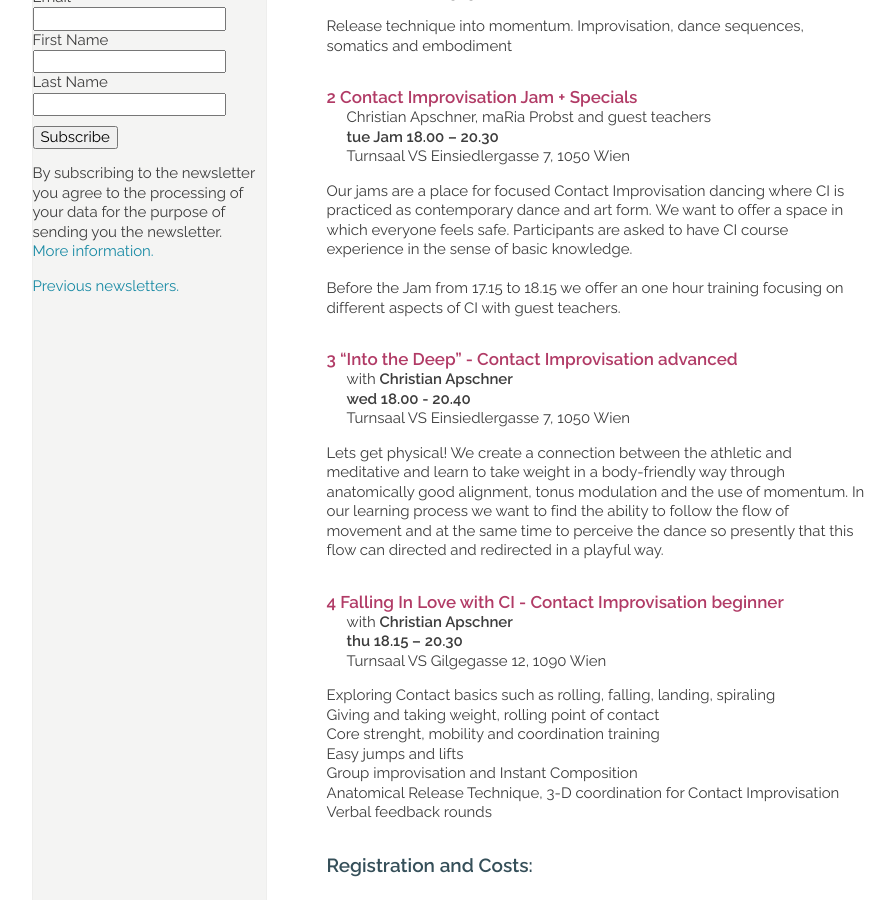
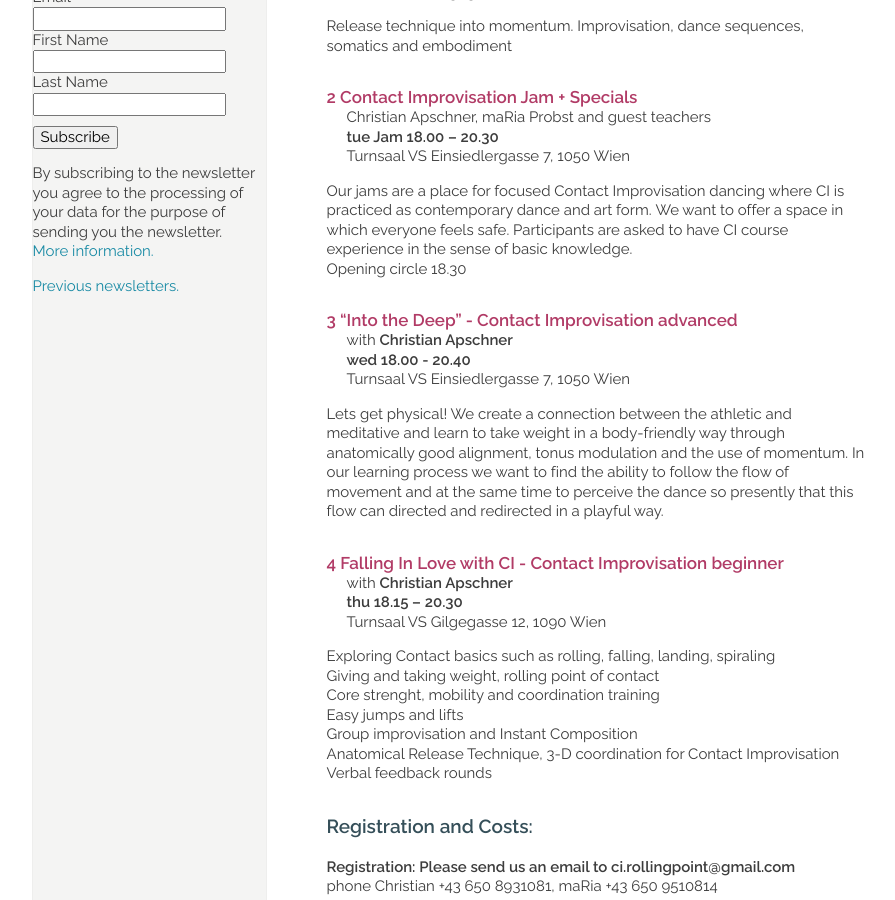
Before and after one commit to manulari/rollingpointat, a Jekyll site: the page built from _pages_en/en-kurse.md, in a window 1280 px wide and 900 px high, scrolled down 694 px. Shown: the whole window, without its empty margins (152-1047 px from the left). Built offline with Jekyll 4.4.1, drawn with Linux system fonts in a browser that asks for light colours; comment, search, counter and statistics services are not loaded.

Commit message:
Update page (en) “en-kurse”

```diff
--- a/_pages_en/en-kurse.md
+++ b/_pages_en/en-kurse.md
@@ -40,8 +40,9 @@ Christian Apschner, maRia Probst and guest teachers\
 Turnsaal VS Einsiedlergasse 7, 1050 Wien
 
 Our jams are a place for focused Contact Improvisation dancing where CI is practiced as contemporary dance and art form. We want to offer a space in which everyone feels safe. Participants are asked to have CI course experience in the sense of basic knowledge.\
-\
-Before the Jam from 17.15 to 18.15 we offer an one hour training focusing on different aspects of CI with guest teachers.
+Opening circle 18.30
+
+
 
 <div class="named-anchor" id="mi"></div>
 
```
